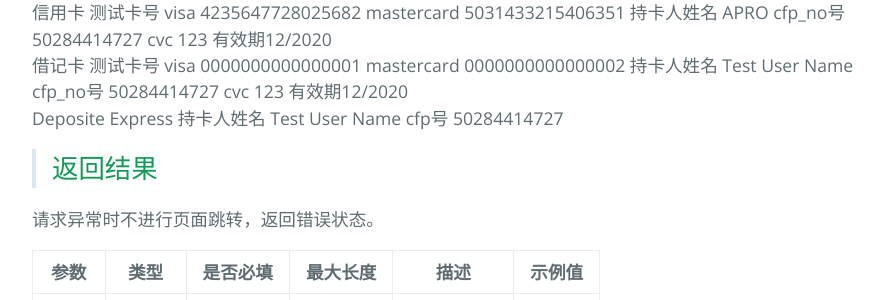
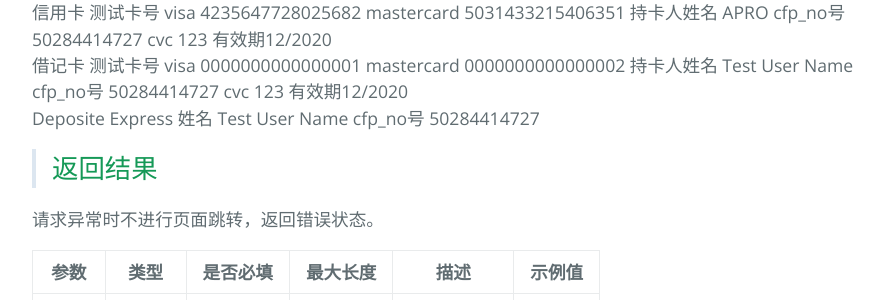
Before and after one commit to pagsmile/pagsmile.github.io, a Jekyll site: the page built from api/CreateOrder.md, in a window 1280 px wide and 900 px high, scrolled down 2166 px. Shown: the part 154-454 px from the top of the window, without its empty margins (192-1087 px from the left). Built offline with Jekyll 4.4.1, drawn with Linux system fonts in a browser that asks for light colours; our own code applies the rules of GitHub Pages for plain Markdown files.

Commit message:
demo php

```diff
--- a/api/CreateOrder.md
+++ b/api/CreateOrder.md
@@ -39,7 +39,7 @@ sign | String | Yes | 32 | 商户请求参数的签名串 | 通过签名算法
 测试数据:
   信用卡 测试卡号 visa 4235647728025682 mastercard 5031433215406351 持卡人姓名 APRO  cfp_no号 50284414727 cvc 123 有效期12/2020
   借记卡 测试卡号 visa 0000000000000001 mastercard 0000000000000002 持卡人姓名 Test User Name  cfp_no号 50284414727 cvc 123 有效期12/2020
-  Deposite Express 持卡人姓名 Test User Name  cfp号 50284414727
+  Deposite Express 姓名 Test User Name  cfp_no号 50284414727
 
 >## 返回结果
 
```
